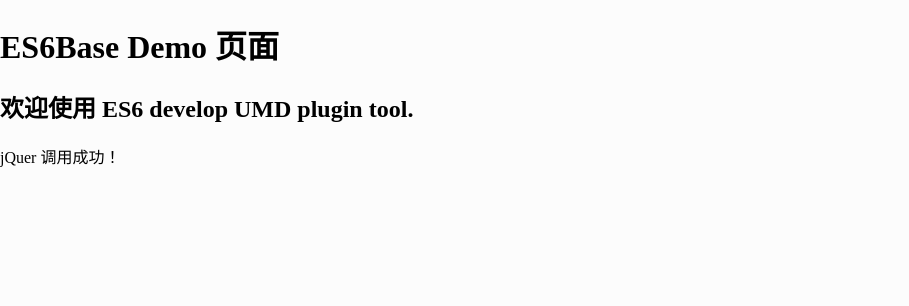
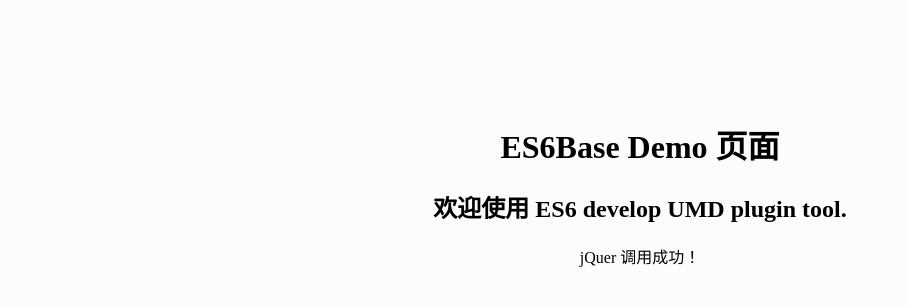
Before and after one commit to boboidream/es6_develop_umd_plugin, a website built with webpack: page demo/index.html in a window 1280 px wide. Shown: the whole page, without its empty margins (0-909 px from the left). Built offline with nearby package versions, Linux system fonts and the light colour scheme.

Commit message:
update demo

```diff
--- a/src/style.less
+++ b/src/style.less
@@ -1,6 +1,7 @@
 body {
   margin: 0;
-  padding: 0;
+  padding-top: 100px;
+  text-align: center;
   transform: scale(1);
   background-color: #fcfcfc;
 }
```
Also changed, not shown: demo/style.css, 3 other files.
